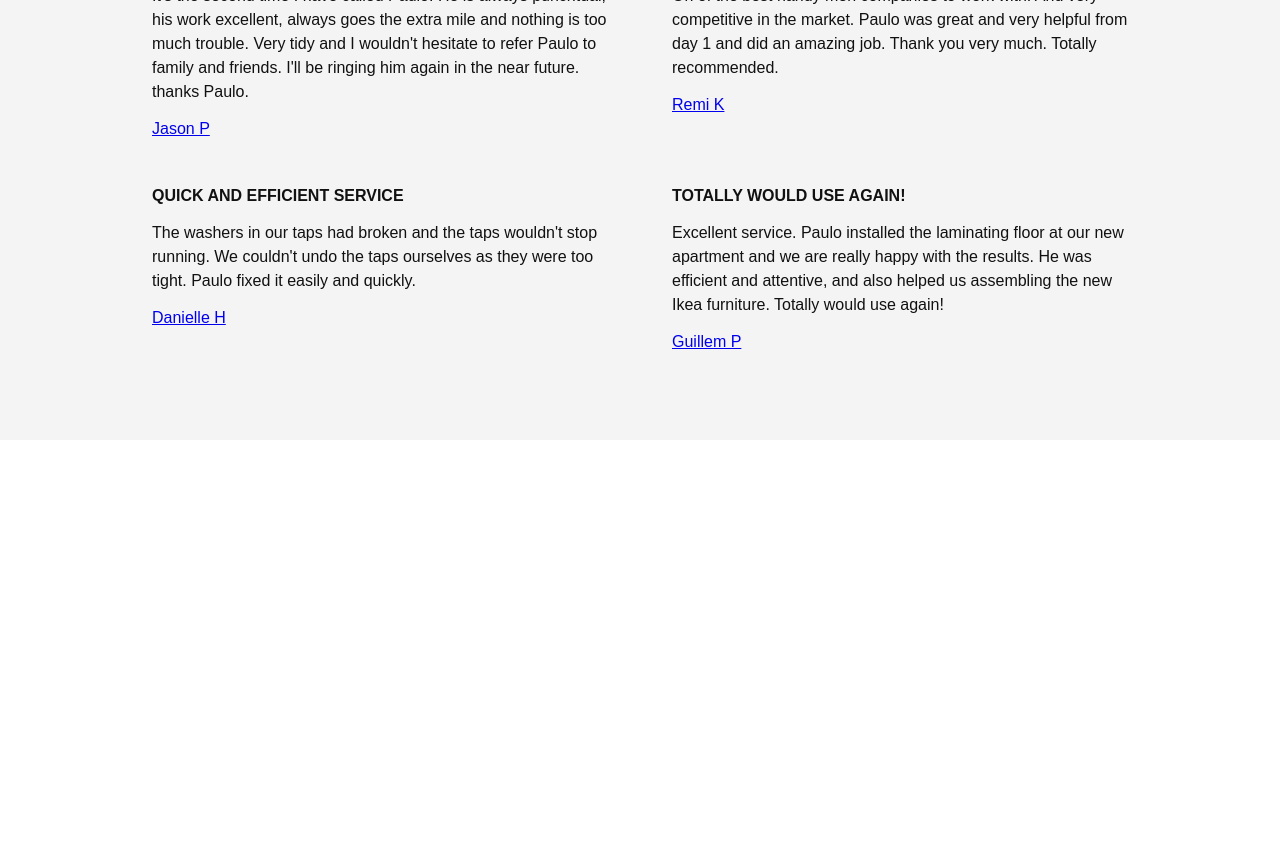
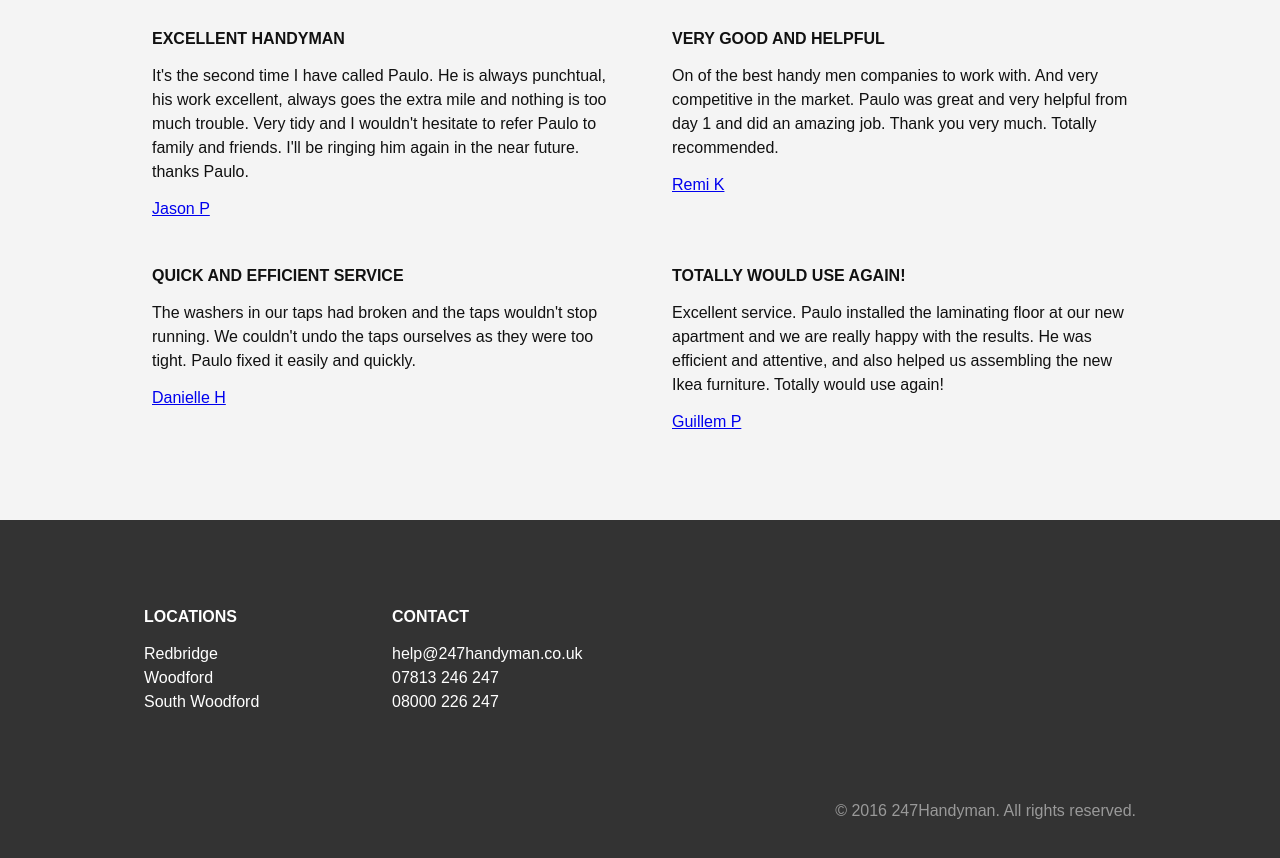
Before and after one commit to peduarte/247handyman, a Jekyll site: the page built from index.html, in a window 1280 px wide and 900 px high, scrolled down 2105 px. Shown: the top 858 px of the window. Built offline with Jekyll 4.4.1, drawn with Linux system fonts in a browser that asks for light colours; before the commit the page ends 2545 px from its top, so only the background shows below that; some of the changed text lies outside the part shown.

Commit message:
Add footer and services page

```diff
--- a/_includes/common-services.liquid
+++ b/_includes/common-services.liquid
@@ -21,3 +21,5 @@
 		</div>
 	{% endfor %}
 </div>
+
+<p class="mt3 measure tc center lh-copy">Can't find what you're after? Hop over to our <a href="./services" class="link near-black hover-silver b">Services page</a> for a more complete list!</p>
--- /dev/null
+++ b/_includes/global/footer.liquid
@@ -0,0 +1,24 @@
+<div class="cf">
+	<div class="fl-ns w-25-ns mb3 mb0-ns pv2 pr3">
+		<h3 class="f5">Locations</h3>
+		<ul class="list pa0 lh-copy f5">
+			<li>Redbridge</li>
+			<li>Woodford</li>
+			<li>South Woodford</li>
+			<li></li>
+		</ul>
+
+	</div>
+
+	<div class="fl-ns w-25-ns mb3 mb0-ns pv2 pr3">
+		<h3 class="f5">Contact</h3>
+		<ul class="list pa0 lh-copy f5">
+			<li><a href="mailto:{{ site.email }}" class="link white hover-silver">{{ site.email }}</a></li>
+			<li>{{ site.phone1 }}</li>
+			<li>{{ site.phone2 }}</li>
+			<li></li>
+		</ul>
+	</div>
+</div>
+
+<p class="mt5 white-50 tr">&copy; 2016 {{ site.title }}. All rights reserved.</p>
--- a/_includes/header.liquid
+++ b/_includes/global/header.liquid
@@ -3,7 +3,13 @@
 
 	<div class="pa4 pa0-ns absolute-ns mw7 header-content">
 		<h1 class="f3 f1-ns fw8 lh-solid ttu ma0">{{ site.title }}</h1>
-		<h2 class="f3 f1-ns fw8 lh-solid ttu ma0 light-silver">{{ site.description }}</h2>
+		<h2 class="f3 f1-ns fw8 lh-solid ttu ma0 light-silver">
+			{% if include.description %}
+				{{ include.description }}
+			{% else %}
+				{{ site.description }}
+			{% endif %}
+		</h2>
 	</div>
 
 	<div class="ph3 pa3-ns absolute-ns header-phone">
--- a/_includes/services.liquid
+++ b/_includes/services.liquid
@@ -1,4 +1,7 @@
-<h2 class="tc f2-ns">Services</h2>
+<h2 class="tc f2-ns">Services we offer</h2>
+<p class="measure tc center lh-copy">
+	Here's a more complete list of services we can offer you. If you can't find what you're looking for, please don't hesistate to give us a call on <span class="pre">{{ site.phone1 }} or {{ site.phone2 }}</span> or email us at <a href="mailto:{{ site.email }}" class="pre link near-black hover-silver">{{ site.email }}</a>
+</p>
 
 <div class="cf">
 	{% for service in site.data.services %}
--- a/index.html
+++ b/index.html
@@ -3,7 +3,7 @@
 title: 247Handyman – Home repairs experts
 ---
 
-{% include header.liquid %}
+{% include global/header.liquid %}
 
 <div>
 	<div class="mw8 ph3 pv5 center">
@@ -28,3 +28,9 @@
 		{% include testimonials.liquid %}
 	</div>
 </div>
+
+<div class="bg-dark-gray white">
+	<div class="mw8 ph3 pv5 center">
+		{% include global/footer.liquid %}
+	</div>
+</div>
```
Also changed, not shown: services.html (added, +12 -0 lines).
